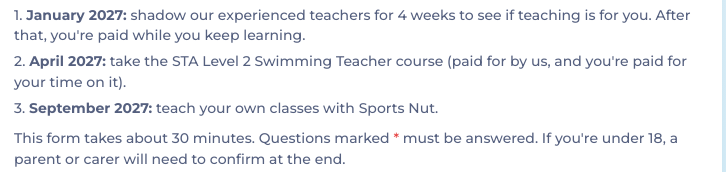
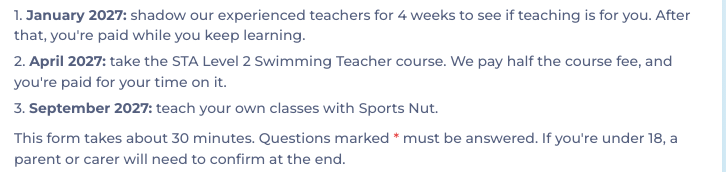
Before and after one commit to sportsnutltd/join-us, a plain HTML site: page academy.html in a window 1280 px wide. Shown: the part 585-757 px from the top of the page, 282-1008 px from the left. Drawn offline with Linux system fonts and the light colour scheme.

Commit message:
Add files via upload

```diff
--- a/academy.html
+++ b/academy.html
@@ -153,7 +153,7 @@ footer a{color:var(--navy)}
     <p class="intro" style="margin:0 0 10px">Thank you for your interest in the Sports Nut Swim Teacher Academy. We're looking for enthusiastic people who want to develop leadership skills, gain real work experience and perhaps become the next generation of Sports Nut swimming teachers. The Academy is aimed at students in Years 11–13, but older applicants who are new to swimming teaching are very welcome to apply too.</p>
     <p class="intro" style="margin:0 0 8px"><b>How the Academy works</b></p>
     <p class="intro" style="margin:0 0 6px">1. <b>January 2027:</b> shadow our experienced teachers for 4 weeks to see if teaching is for you. After that, you're paid while you keep learning.</p>
-    <p class="intro" style="margin:0 0 6px">2. <b>April 2027:</b> take the STA Level 2 Swimming Teacher course (paid for by us, and you're paid for your time on it).</p>
+    <p class="intro" style="margin:0 0 6px">2. <b>April 2027:</b> take the STA Level 2 Swimming Teacher course. We pay half the course fee, and you're paid for your time on it.</p>
     <p class="intro" style="margin:0 0 10px">3. <b>September 2027:</b> teach your own classes with Sports Nut.</p>
     <p class="intro" style="margin:0 0 6px">This form takes about 30 minutes. Questions marked <span class="req">*</span> must be answered. If you're under 18, a parent or carer will need to confirm at the end.</p>
     <p class="intro" style="margin:0"><b>Tip:</b> you can't save this form and come back later, so you may find it easier to write your longer answers in a document first and copy them in.</p>
```
